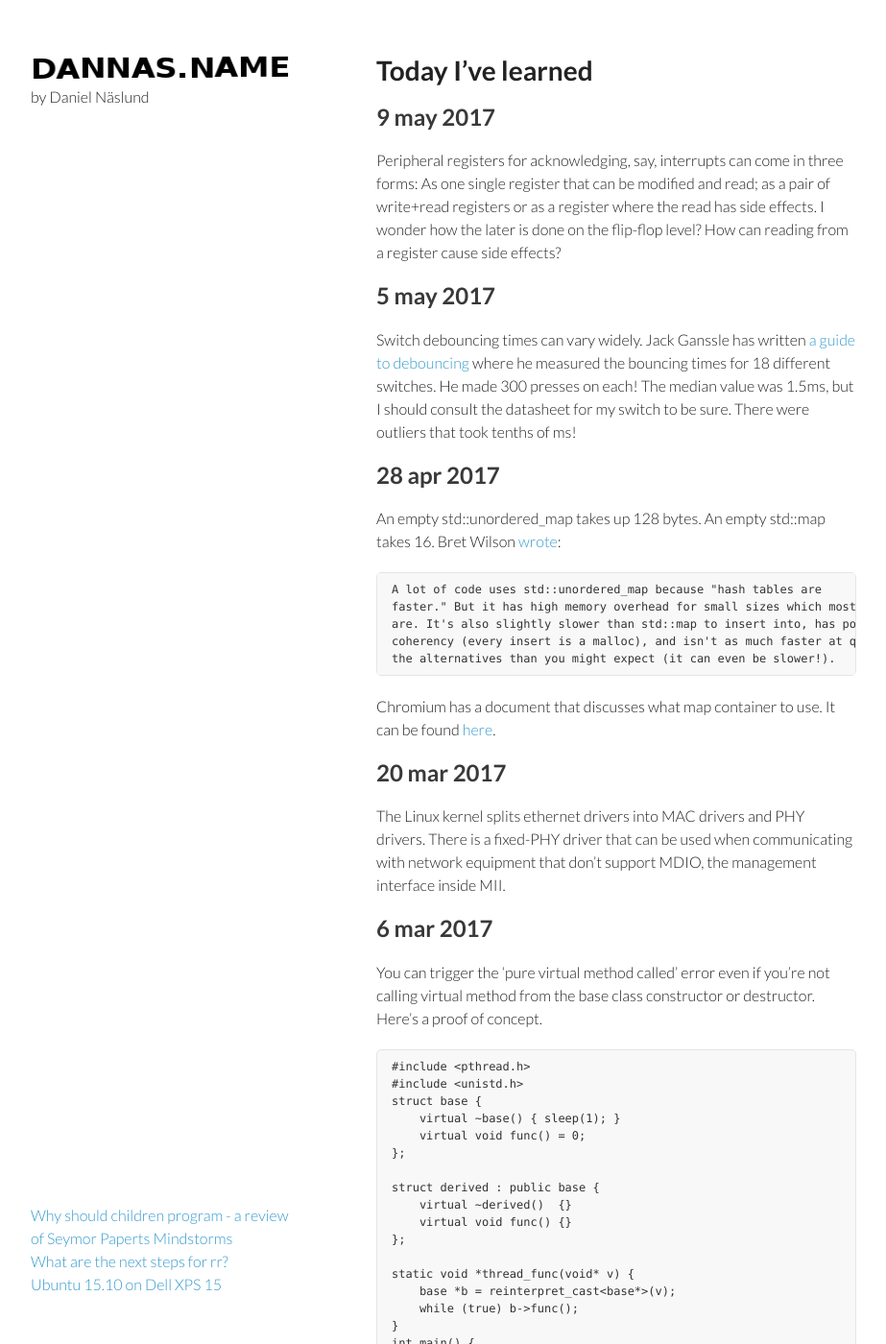
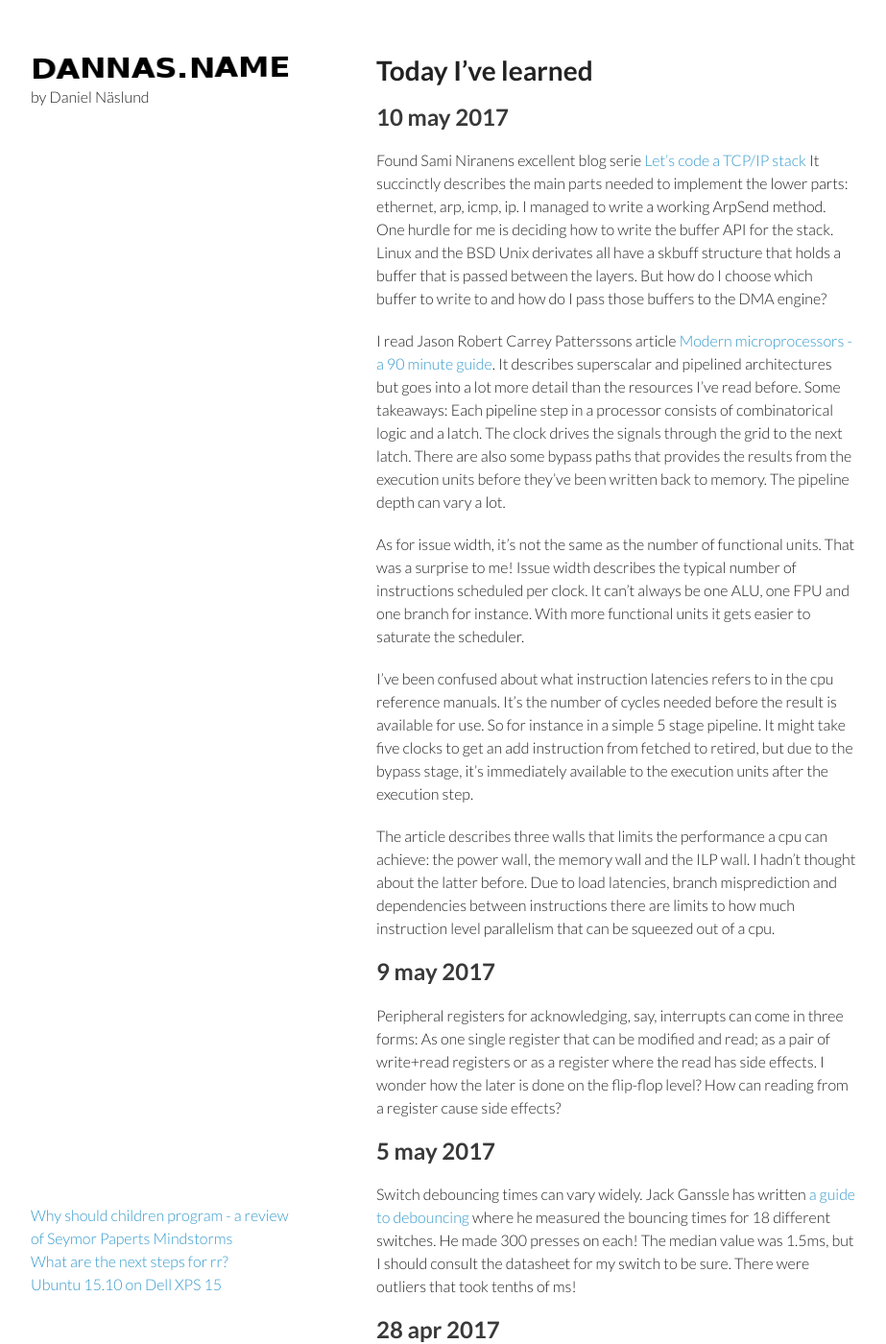
Before and after one commit to dannas/dannas.github.com, a Jekyll site: the page built from TIL.markdown, in a window 1280 px wide and 1400 px high. Shown: the whole window at 96% size, without its empty margins (178-1101 px from the left). Built offline with Jekyll 4.4.1, drawn with Linux system fonts in a browser that asks for light colours; our own code applies the rules of GitHub Pages for plain Markdown files.

Commit message:
Another TIL

```diff
--- a/TIL.markdown
+++ b/TIL.markdown
@@ -1,7 +1,41 @@
 # Today I've learned
 
+## 10 may 2017
+Found Sami Niranens excellent blog serie [Let's code a TCP/IP stack](http://www.saminiir.com/lets-code-tcp-ip-stack-1-ethernet-arp/)
+It succinctly describes the main parts needed to implement the lower parts:
+ethernet, arp, icmp, ip. I managed to write a working ArpSend method. One
+hurdle for me is deciding how to write the buffer API for the stack. Linux and
+the BSD Unix derivates all have a skbuff structure that holds a buffer that is
+passed between the layers. But how do I choose which buffer to write to and how
+do I pass those buffers to the DMA engine?
+
+I read Jason Robert Carrey Patterssons article [Modern microprocessors - a 90
+minute guide](http://www.lighterra.com/papers/modernmicroprocessors/). It
+describes superscalar and pipelined architectures but goes into a lot more
+detail than the resources I've read before. Some takeaways: Each pipeline step
+in a processor consists of combinatorical logic and a latch. The clock drives
+the signals through the grid to the next latch. There are also some bypass paths
+that provides the results from the execution units before they've been written
+back to memory. The pipeline depth can vary a lot.
+
+As for issue width, it's not the same as the number of functional units. That
+was a surprise to me! Issue width describes the typical number of instructions
+scheduled per clock. It can't always be one ALU, one FPU and one branch for
+instance. With more functional units it gets easier to saturate the scheduler.
+
+I've been confused about what instruction latencies refers to in the cpu
+reference manuals. It's the number of cycles needed before the result is
+available for use. So for instance in a simple 5 stage pipeline. It might take
+five clocks to get an add instruction from fetched to retired, but due to the bypass
+stage, it's immediately available to the execution units after the execution step.
+
+The article describes three walls that limits the performance a cpu can
+achieve: the power wall, the memory wall and the ILP wall. I hadn't thought
+about the latter before. Due to load latencies, branch misprediction and
+dependencies between instructions there are limits to how much instruction
+level parallelism  that can be squeezed out of a cpu.
+
 ## 9 may 2017
-
 Peripheral registers for acknowledging, say, interrupts can come in three
 forms: As one single register that can be modified and read; as a pair of
 write+read registers or as a register where the read has side effects. I wonder
```
